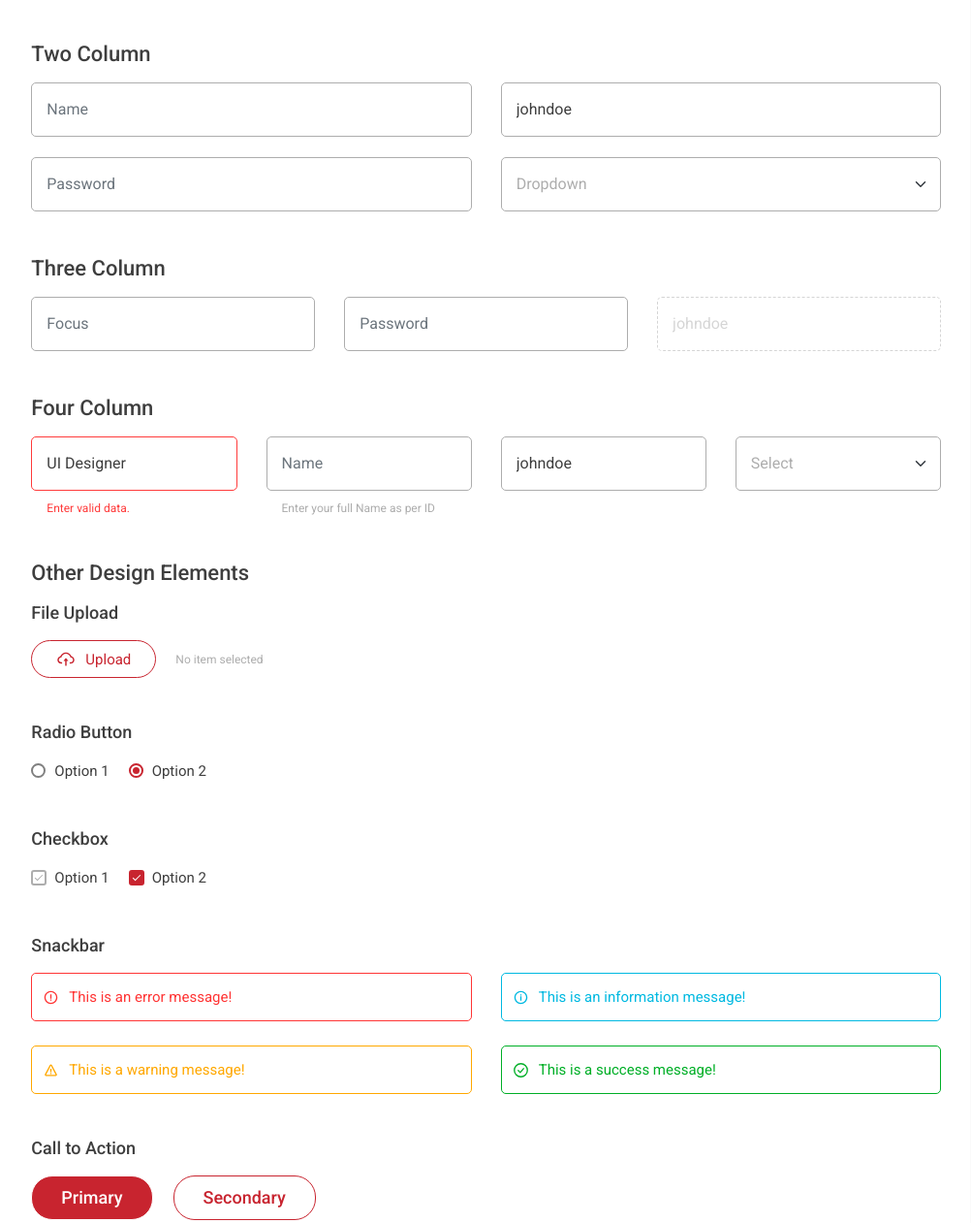
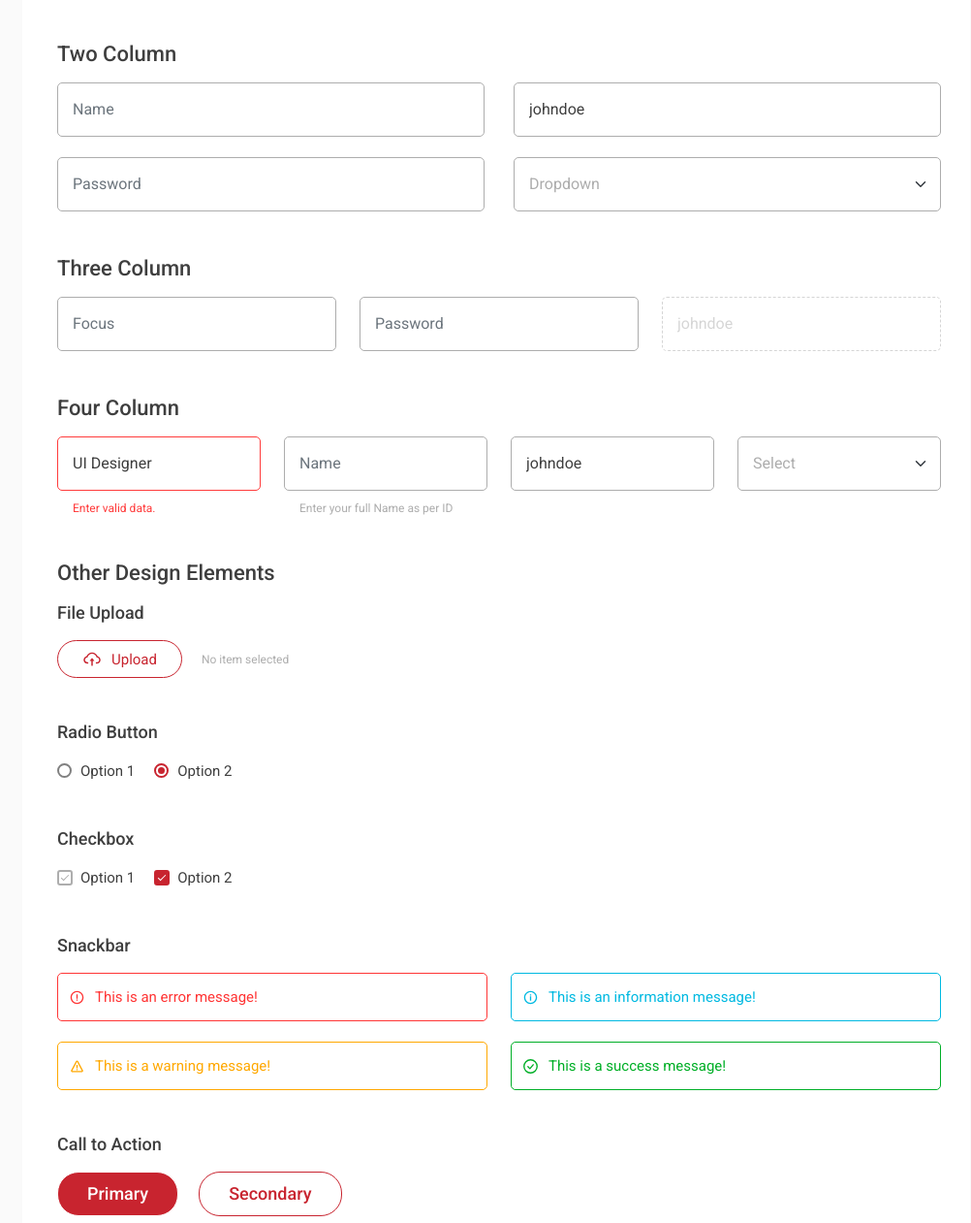
Before and after one commit to KdB13/tatva-assignment, a plain HTML site: page innerpage.html in a window 1280 px wide. Shown: the part 568-1829 px from the top of the page at 97% size, without its empty margins (249-1251 px from the left). Drawn offline with Linux system fonts and the light colour scheme.

Commit message:
Make innerpage responsive
The innerpage is now responsive where all multi-column layouts take a
single column on mobile screens.

```diff
--- a/css/innerpage.css
+++ b/css/innerpage.css
@@ -1,4 +1,11 @@
 @import 'base.css';
+
+section.two-col .row,
+section.three-col .row,
+section.four-col .row,
+section.snackbars .row {
+    row-gap: 21px;
+}
 
 .innerpage .form {
     background-color: white;
@@ -28,10 +35,6 @@
     line-height: 24px;
     margin-bottom: 16px;
     color: #3E3E3E;
-}
-
-.innerpage .form section .row {
-    column-gap: calc(30px - 12px * 2);
 }
 
 
@@ -268,7 +271,8 @@ section.snackbars .col.controls {
 /* Call to Action buttons */
 .ctas {
     display: flex;
-    column-gap: 21px;
+    flex-direction: column;
+    row-gap: 21px;
 }
 
 .cta {
@@ -319,3 +323,22 @@ section.tabs .content {
     margin-top: 27px;
     margin-bottom: 0;
 }
+
+
+/*
+    Responsive Design
+    -----------------
+*/
+
+/* Medium devices */
+@media (min-width: 768px) {
+    section.two-col .row {
+        row-gap: 0;
+        --bs-gutter-x: 30px;
+    }
+
+    .ctas {
+        flex-direction: row;
+        column-gap: 21px;
+    }
+}
--- a/innerpage.html
+++ b/innerpage.html
@@ -20,21 +20,23 @@
     <div class="container-fluid px-0">
 
       <!-- Header -->
+      <div class="row g-0">
+        <div class="col">
           <header>
             <nav class="navbar">
-          <div class="d-flex">
-            <img src="./images/menu-bar.svg" alt="">
+              <div class="logo d-flex">
+                <img id="sidebarToggle" class="btn-menu" src="./images/menu-bar.svg" alt="">
                 <img src="./images/header-logo.svg" alt="Company logo" class="navbar-brand">
               </div>
 
-          <div class="search-bar d-flex align-items-center flex-fill">
+              <div class="search-bar d-flex align-items-center">
                 <img src="./images/search-icon.svg" alt="" class="search-icon">
                 <form action="#" class="flex-fill">
                   <input type="search" placeholder="Search" name="q" class="w-100">
                 </form>
               </div>
 
-          <div class="d-flex align-items-center">
+              <div class="prof-notif d-flex align-items-center">
                 <button class="btn-icon btn-notifications"></button>
                 <div class="profile d-flex align-items-center">
                   <img src="./images/profile.png" alt="Profile picture" class="profile-image">
@@ -44,49 +46,45 @@
               </div>
             </nav>
           </header>
+        </div>
+      </div>
 
-      <div class="d-flex align-items-stretch">
+      <div class="main-container d-flex">
         <!-- Navigation sidebar -->
-        <nav class="sidebar">
+        <div class="sidebar-wrapper">
+          <nav class="sidebar h-100">
             <ul class="nav flex-column">
-
               <li class="nav-item">
                 <img src="./images/dashboard-default.svg" alt="">
                 <a href="dashboard.html" class="nav-link" aria-current="page">Dashboard</a>
               </li>
-
               <li class="nav-item active">
                 <img src="./images/graph-active.svg" alt="">
                 <a href="innerpage.html" class="nav-link">Analysis</a>
               </li>
-
               <li class="nav-item">
                 <img src="./images/inbox-default.svg" alt="">
                 <a href="#" class="nav-link">Inbox</a>
               </li>
-
               <li class="nav-item">
                 <img src="./images/clock-default.svg" alt="">
                 <a href="#" class="nav-link">History</a>
               </li>
-
               <li class="nav-item">
                 <img src="./images/user-default.svg" alt="">
                 <a href="#" class="nav-link">Users</a>
               </li>
-
               <li class="nav-item">
                 <img src="./images/maintenance-default.svg" alt="">
                 <a href="#" class="nav-link">Maintenance</a>
               </li>
-
               <li class="nav-item">
                 <img src="./images/setting-default.svg" alt="">
                 <a href="#" class="nav-link">Setting</a>
               </li>
-
             </ul>
           </nav>
+        </div>
 
         <!-- The main content -->
         <main class="innerpage flex-fill">
@@ -112,16 +110,16 @@
                 </div>
               </section>
 
-              <section>
+              <section class="two-col">
                 <h2>Two Column</h2>
 
                 <div class="row">
-                  <div class="col controls">
+                  <div class="col-12 col-md-6 controls">
                     <input type="text" class="form-control" placeholder="Name" name="name">
                     <input type="password" class="form-control" placeholder="Password" name="password">
                   </div>
 
-                  <div class="col controls">
+                  <div class="col-12 col-md-6 controls">
                     <input type="text" class="form-control" placeholder="Username" name="username" value="johndoe">
 
                     <select name="dropdown-2" id="dropdown" class="form-select novalidate" required>
@@ -134,30 +132,30 @@
                 </div>
               </section>
 
-              <section>
+              <section class="three-col">
                 <h2>Three Column</h2>
 
                 <div class="row">
-                  <div class="col controls">
+                  <div class="col-12 col-md-4 controls">
                     <input type="text" class="form-control" placeholder="Focus" name="name">
                   </div>
 
-                  <div class="col controls">
+                  <div class="col-12 col-md-4 controls">
                     <input type="password" class="form-control" placeholder="Password" name="password">
                   </div>
 
-                  <div class="col controls">
+                  <div class="col-12 col-md-4 controls">
                     <input type="text" value="johndoe" class="form-control" placeholder="Disabled" name="disabled"
                       disabled>
                   </div>
                 </div>
               </section>
 
-              <section>
+              <section class="four-col">
                 <h2>Four Column</h2>
 
                 <div class="row">
-                  <div class="col">
+                  <div class="col-12 col-md-3">
                     <input type="text" class="form-control invalid" placeholder="Designation" name="designation"
                       value="UI Designer" required invalid>
                     <div class="error-message">
@@ -165,18 +163,18 @@
                     </div>
                   </div>
 
-                  <div class="col">
+                  <div class="col-12 col-md-3">
                     <input type="text" class="form-control" placeholder="Name" name="name">
                     <div class="info-message">
                       Enter your full Name as per ID
                     </div>
                   </div>
 
-                  <div class="col">
+                  <div class="col-12 col-md-3">
                     <input type="text" value="johndoe" class="form-control" placeholder="Username" name="username">
                   </div>
 
-                  <div class="col">
+                  <div class="col-12 col-md-3">
                     <select name="dropdown-3" id="dropdown" class="form-select novalidate" required>
                       <option selected value="">Select</option>
                       <option value="sample-1">Sample option 1</option>
@@ -205,7 +203,7 @@
                   </div>
                 </section>
 
-                <section>
+                <section class="radio-btns">
                   <h3>Radio Button</h3>
 
                   <div>
@@ -247,7 +245,7 @@
                   <h3>Snackbar</h3>
 
                   <div class="row">
-                    <div class="col controls">
+                    <div class="col-12 col-lg-6 controls">
                       <div class="snackbar error">
                         <img src="./images/error-icon.svg" alt="">
                         <p class="message">This is an error message!</p>
@@ -259,7 +257,7 @@
                       </div>
                     </div>
 
-                    <div class="col controls">
+                    <div class="col-12 col-lg-6 controls">
                       <div class="snackbar info">
                         <img src="./images/info-icon.svg" alt="">
                         <p class="message">This is an information message!</p>
@@ -315,6 +313,12 @@
         </main>
       </div>
     </div>
+
+    <!-- Bootstrap JS -->
+    <script src="./js/bootstrap.bundle.min.js"></script>
+
+    <!-- Sidebar JS -->
+    <script src="./js/sidebar.js"></script>
   </body>
 
 </html>
```
Lines whose indentation alone changed are shown as unchanged.
